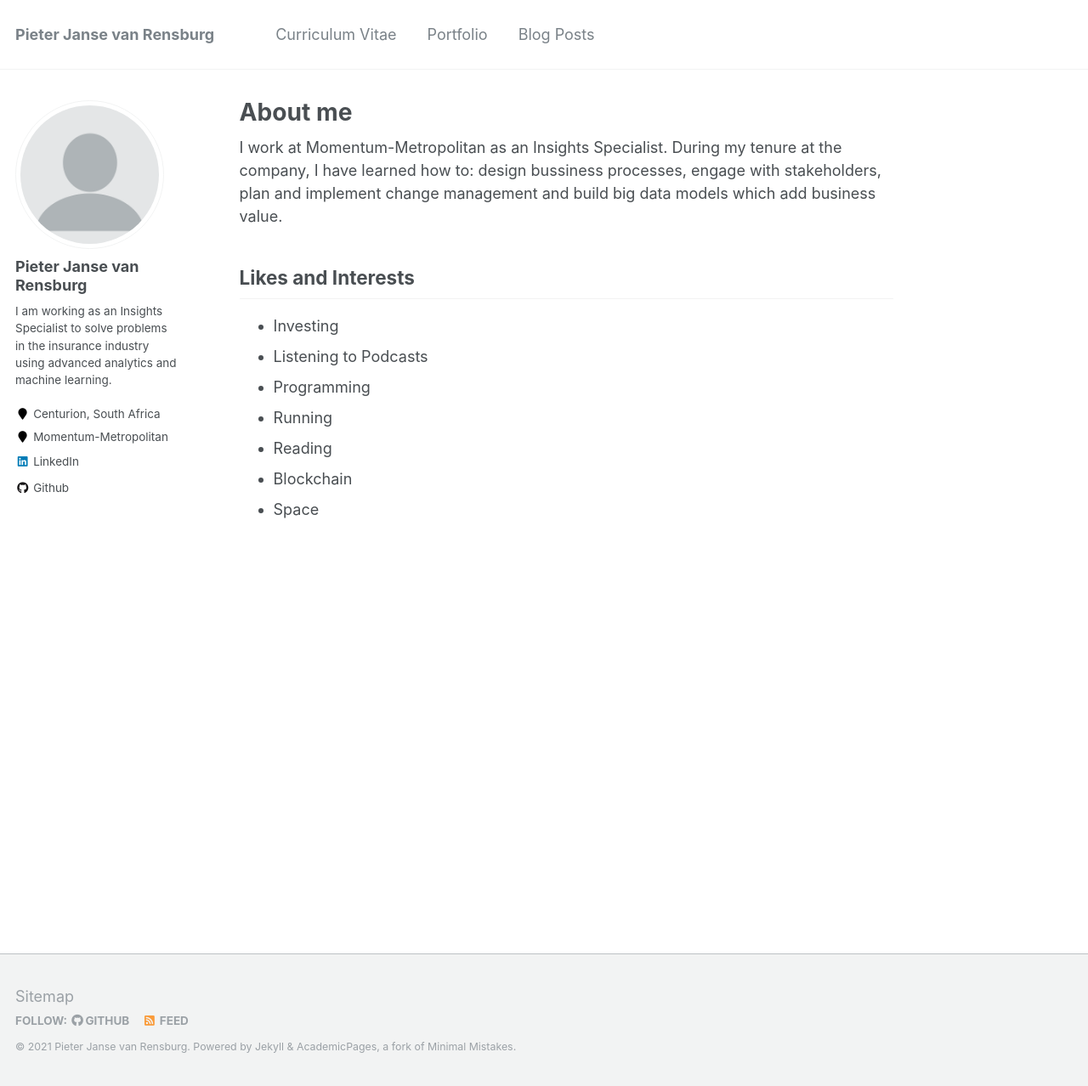
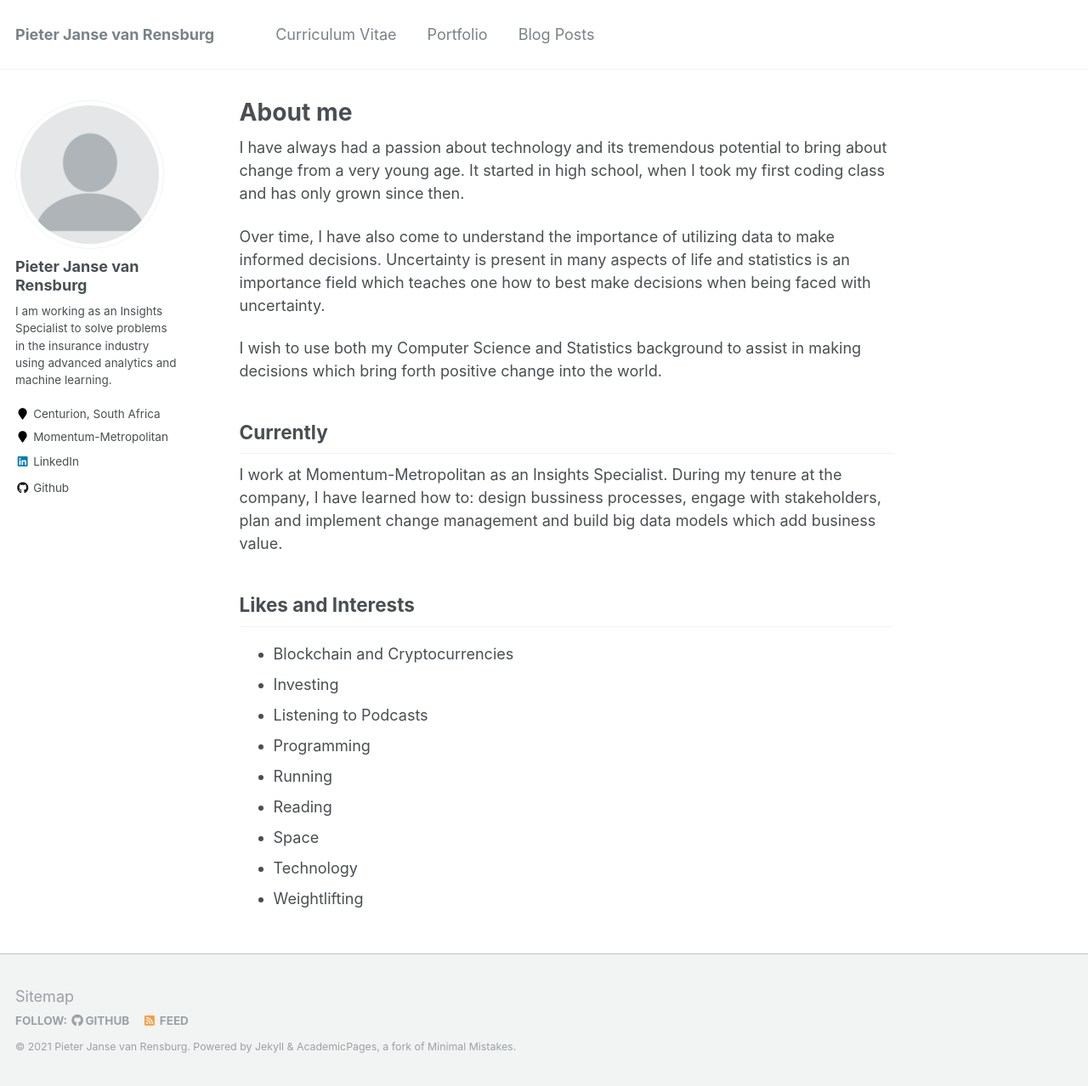
Before and after one commit to Pieter07/my-website, a Jekyll site: the page built from _pages/about.md, in a window 1280 px wide and 1278 px high. Shown: the whole window at 85% size. Built offline with Jekyll 4.4.1, drawn with Linux system fonts in a browser that asks for light colours.

Commit message:
Updated about me markdown file.

```diff
--- a/_pages/about.md
+++ b/_pages/about.md
@@ -8,14 +8,24 @@ redirect_from:
   - /about.html
 ---
 
+I have always had a passion about technology and its tremendous potential to bring about change from a very young age. It started in  high school, when I took my first coding class and has only grown since then.
+
+Over time, I have also come to understand the importance of utilizing data to make informed decisions. Uncertainty is present in many aspects of life and statistics is an importance field which teaches one how to best make decisions when being faced with uncertainty.
+
+I wish to use both my Computer Science and Statistics background to assist in making decisions which bring forth positive change into the world.
+
+## Currently
+
 I work at Momentum-Metropolitan as an Insights Specialist. During my tenure at the company, I have learned how to: design bussiness processes, engage with stakeholders, plan and implement change management and build big data models which add business value.
 
 ## Likes and Interests
 
+* Blockchain and Cryptocurrencies
 * Investing
 * Listening to Podcasts
 * Programming
 * Running
 * Reading
-* Blockchain
 * Space
+* Technology
+* Weightlifting
```
